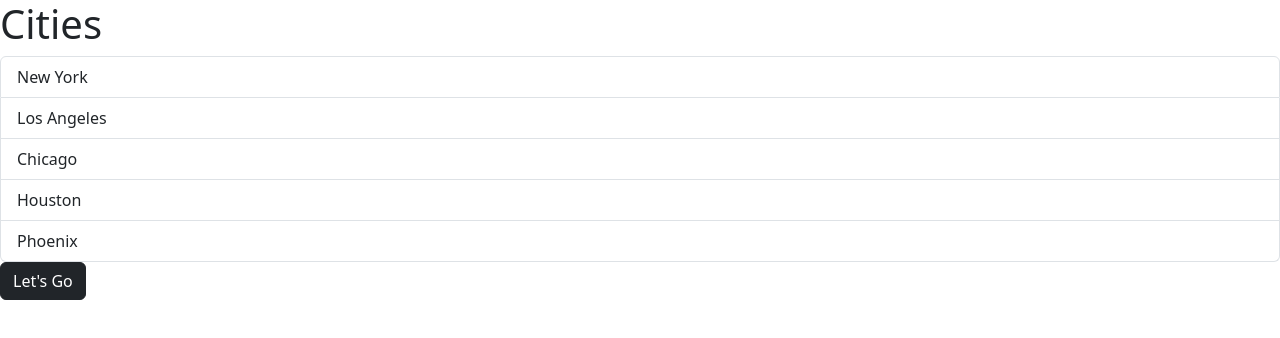
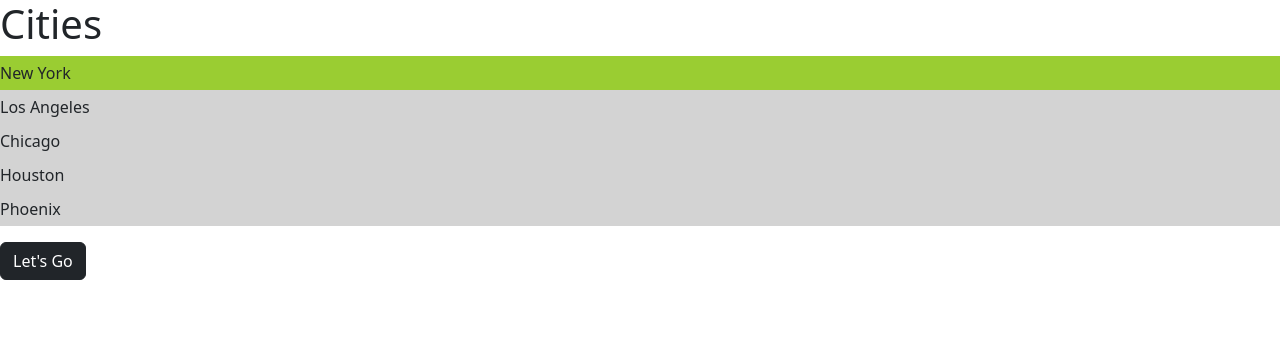
Before and after one commit to rahulgangadasu/react-TS, a React (Vite) app: page / in a window 1280 px wide. Shown: the top 338 px of the page. Built offline with nearby package versions, Linux system fonts and the light colour scheme; the HTML template or start-up script is replaced by a standard one.

Commit message:
Add CSS in JS

```diff
--- a/package.json
+++ b/package.json
@@ -10,9 +10,11 @@
     "preview": "vite preview"
   },
   "dependencies": {
+    "@types/styled-components": "^5.1.36",
     "bootstrap": "^5.3.8",
     "react": "^19.2.4",
-    "react-dom": "^19.2.4"
+    "react-dom": "^19.2.4",
+    "styled-components": "^6.4.0"
   },
   "devDependencies": {
     "@eslint/js": "^9.39.4",
--- a/src/components/ListGroup/ListGroup.tsx
+++ b/src/components/ListGroup/ListGroup.tsx
@@ -1,4 +1,20 @@
 import { useState } from "react";
+import "./ListGroup.css";
+import styled from "styled-components";
+
+const List = styled.ul`
+  list-style: none;
+  padding: 0;
+`;
+
+interface ListItemProps {
+  active: boolean;
+}
+
+const ListItem = styled.li<ListItemProps>`
+  padding: 5px 0;
+  background: ${(props) => (props.active ? "yellowgreen" : "lightgray")};
+`;
 
 interface ListGroupProps {
   items: string[];
@@ -7,19 +23,15 @@
 }
 function ListGroup({ items, heading, onSelectItem }: ListGroupProps) {
   //State Hook
-  const [selectedIndex, setSelectedIndex] = useState(-1); //useState() returns two array elements [variable, updater function]
+  const [selectedIndex, setSelectedIndex] = useState(0); //useState() returns two array elements [variable, updater function]
   return (
     <>
       <h1>{heading}</h1>
       {items.length === 0 && <p>No items to display</p>}
-      <ul className="list-group">
+      <List>
         {items.map((item, index) => (
-          <li
-            className={
-              selectedIndex === index
-                ? "list-group-item active"
-                : "list-group-item"
-            }
+          <ListItem
+            active={index === selectedIndex}
             key={item}
             onClick={() => {
               setSelectedIndex(index);
@@ -27,9 +39,9 @@
             }}
           >
             {item}
-          </li>
+          </ListItem>
         ))}
-      </ul>
+      </List>
     </>
   );
 }
```
Also changed, not shown: 1 other file (tests, documents, lock files or other folders).
